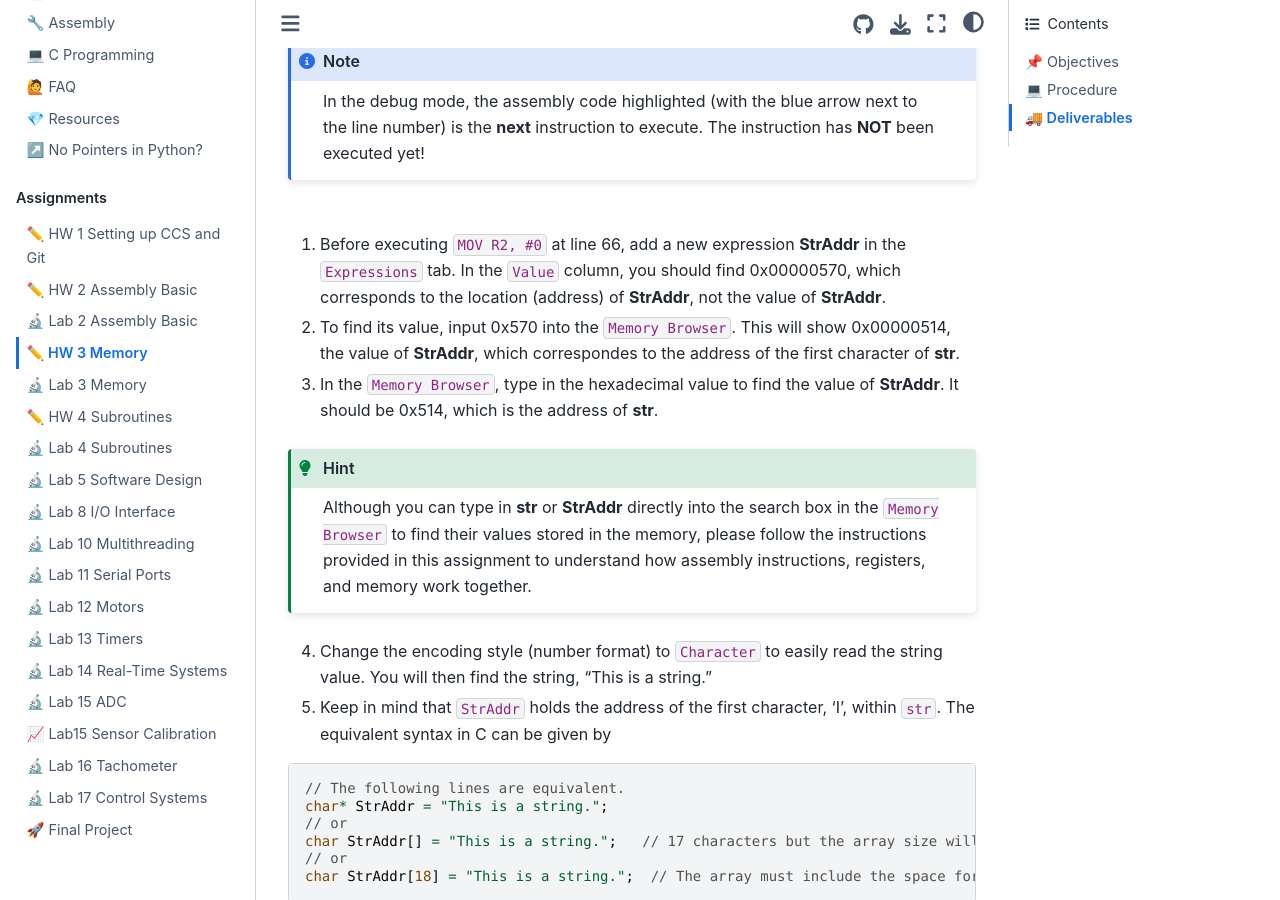
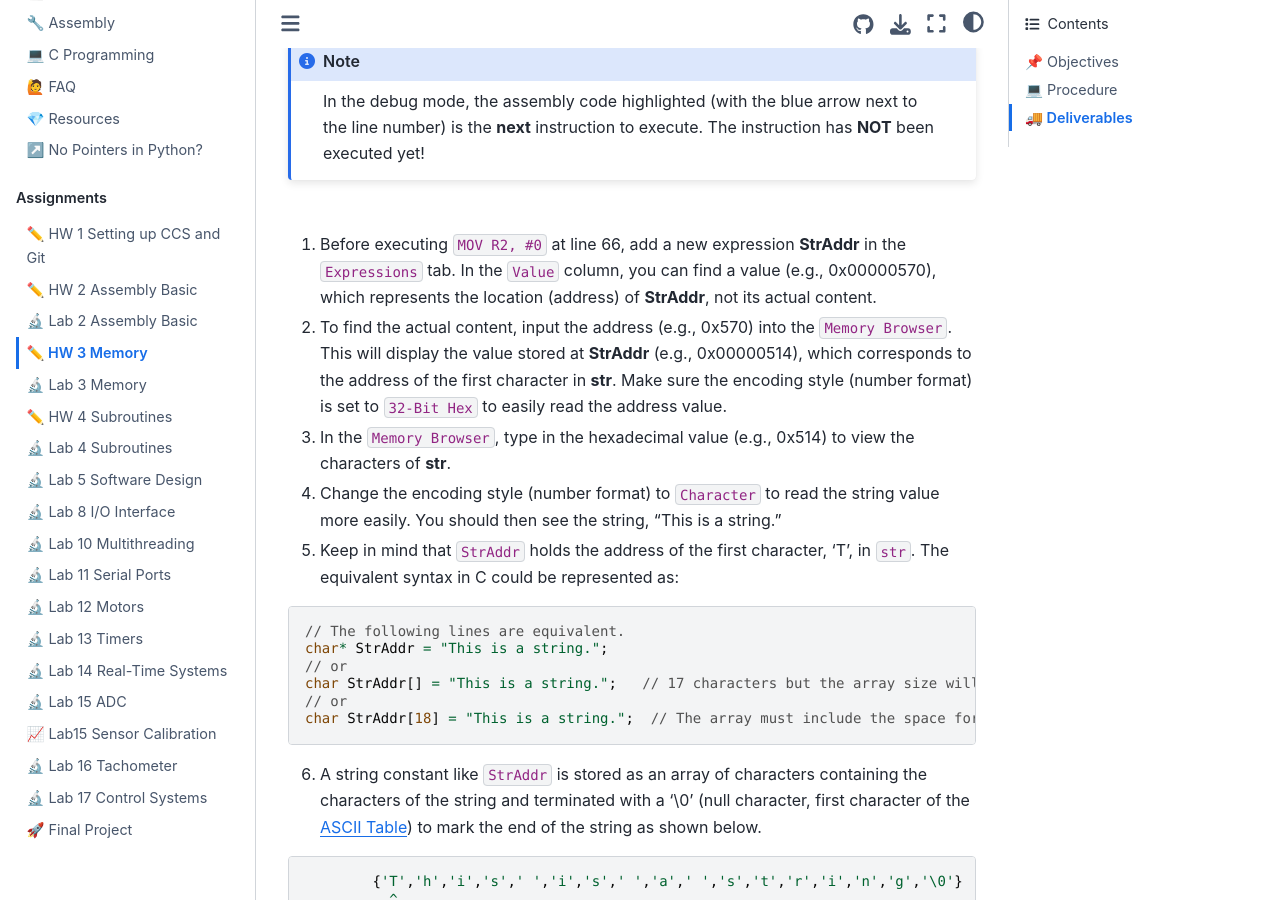
Before and after one commit to USAFA-ECE/ece382, a Jupyter Book: the page built from docs/Assignments/homework3.md, in a window 1280 px wide and 900 px high, scrolled down 1408 px. Built offline with Jupyter Book 1.0.4 settings and Sphinx 7.4.7 and the Sphinx Book theme 1.1.4, drawn with Linux system fonts in a browser that asks for light colours.

Commit message:
Updated HW3

````diff
--- a/docs/Assignments/homework3.md
+++ b/docs/Assignments/homework3.md
@@ -34,16 +34,11 @@ In the debug mode, the assembly code highlighted (with the blue arrow next to th
 ```
 <br>
 
-1. Before executing `MOV R2, #0` at line 66, add a new expression **StrAddr** in the `Expressions` tab. In the `Value` column, you should find 0x00000570, which corresponds to the location (address) of **StrAddr**, not the value of **StrAddr**.
-1. To find its value, input 0x570 into the `Memory Browser`. This will show 0x00000514, the value of **StrAddr**, which correspondes to the address of the first character of **str**.
-1. In the `Memory Browser`, type in the hexadecimal value to find the value of **StrAddr**. It should be 0x514, which is the address of **str**.
-
-```{hint}
-Although you can type in **str** or **StrAddr** directly into the search box in the `Memory Browser` to find their values stored in the memory, please follow the instructions provided in this assignment to understand how assembly instructions, registers, and memory work together.
-```
-
-4. Change the encoding style (number format) to `Character` to easily read the string value. You will then find the string, "This is a string."
-4. Keep in mind that `StrAddr` holds the address of the first character, 'I', within `str`. The equivalent syntax in C can be given by
+1. Before executing `MOV R2, #0` at line 66, add a new expression **StrAddr** in the `Expressions` tab. In the `Value` column, you can find a value (e.g., 0x00000570), which represents the location (address) of **StrAddr**, not its actual content.
+1. To find the actual content, input the address (e.g., 0x570) into the `Memory Browser`. This will display the value stored at **StrAddr** (e.g., 0x00000514), which corresponds to the address of the first character in **str**. Make sure the encoding style (number format) is set to `32-Bit Hex` to easily read the address value.
+1. In the `Memory Browser`, type in the hexadecimal value (e.g., 0x514) to view the characters of **str**.
+1. Change the encoding style (number format) to `Character` to read the string value more easily. You should then see the string, "This is a string."
+1. Keep in mind that `StrAddr` holds the address of the first character, 'T', in `str`. The equivalent syntax in C could be represented as:
 
 ```C
 // The following lines are equivalent.
````
